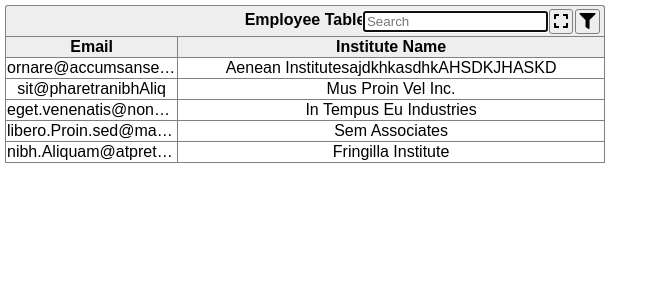
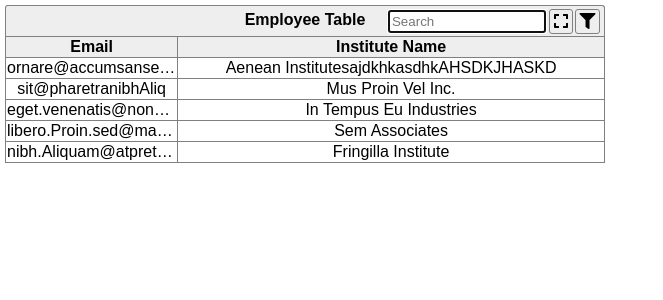
Before and after one commit to yoursmukund/react-table, a React (Create React App) app: page / in a window 1280 px wide. Both pictures are taken after a click on the element 533 px from the left and 21 px from the top of the page. Shown: the top 300 px of the page, without its empty margins (0-663 px from the left). Built offline with nearby package versions, Linux system fonts and the light colour scheme.

Commit message:
Local search feature

```diff
--- a/src/App.js
+++ b/src/App.js
@@ -3,21 +3,18 @@ import logo from './logo.svg';
 import './App.css';
 import Rows from './Rows';
 import TableOptions from './TableOptions/TableOptions';
+import data from './data/data';
 
 class App extends Component {
   constructor(props) {
     super(props);
     this.state = {
       defaultColor: 'white',
-      columns: [{ fname: 'Email', lname: 'Institute Name' }],
-      rows: [
-        { fname: 'ornare@accumsansed.edu', lname: 'Aenean InstitutesajdkhkasdhkAHSDKJHASKD' },
-        { fname: 'sit@pharetranibhAliq', lname: 'Mus Proin Vel Inc.' },
-        { fname: 'eget.venenatis@nonummy.org', lname: 'In Tempus Eu Industries' },
-        { fname: 'libero.Proin.sed@magnaetipsum.org', lname: 'Sem Associates' },
-        { fname: 'nibh.Aliquam@atpretium.edu', lname: 'Fringilla Institute' }]
+      columns: data.columns,
+      rows: data.rows
     }
     this.sortCallback = this.sortCallback.bind(this);
+    this.searchCallBack = this.searchCallBack.bind(this);
   }
 
   sortCallback(columnName, ascOrder) {
@@ -40,13 +37,25 @@ class App extends Component {
     });
   }
 
+  searchCallBack(searchString){
+    let rows = data.rows;
+    let filteredRows = rows.filter((row) => {
+      for(let index in row){
+        if(row[index].indexOf(searchString)!==-1){
+          return row;
+        }
+      }
+    });
+    this.setState({rows: filteredRows});
+  }
+
   render() {
     return (
       <div className="wrapper">
         <div className="table-header" style={{ width: 598 }}>
           <div className="table-name"></div>
           <div className="table-name"><b>Employee Table</b></div>
-          <TableOptions options={{ fullScreen: true, filter: true, search: true }} />
+          <TableOptions options={{ fullScreen: true, filter: true, search: true, searchCallback: this.searchCallBack }}/>
         </div>
         <table className="table" style={{ width: 600 }}>
           <thead>
--- a/src/TableOptions/TableOptions.js
+++ b/src/TableOptions/TableOptions.js
@@ -15,7 +15,7 @@ class TableOptions extends Component {
     }
 
     render() {
-        let { fullScreen, filter, search } = this.props.options;
+        let { fullScreen, filter, search, searchCallback } = this.props.options;
         return (
             <div className="table-options-wrapper">
                 {(search && !this.state.openSearchBox) ?
@@ -27,7 +27,12 @@ class TableOptions extends Component {
                     </div> : ''}
                 {this.state.openSearchBox ?
                     <div>
-                        <input onBlur={() => { this.openSearchBox() }} autoFocus placeholder="Search"/>
+                        <input
+                        className="search-box"
+                        onBlur={() => { this.openSearchBox() }}
+                        autoFocus
+                        placeholder="Search"
+                        onChange={(e) => {searchCallback(e.target.value)}}/>
                     </div> : ''}
                 {fullScreen ? <div className="option-block">
                     <i className="fas fa-expand"></i>
--- /dev/null
+++ b/src/data/data.js
@@ -0,0 +1,11 @@
+let data = {
+    columns: [{ fname: 'Email', lname: 'Institute Name' }],
+    rows: [
+        { fname: 'ornare@accumsansed.edu', lname: 'Aenean InstitutesajdkhkasdhkAHSDKJHASKD' },
+        { fname: 'sit@pharetranibhAliq', lname: 'Mus Proin Vel Inc.' },
+        { fname: 'eget.venenatis@nonummy.org', lname: 'In Tempus Eu Industries' },
+        { fname: 'libero.Proin.sed@magnaetipsum.org', lname: 'Sem Associates' },
+        { fname: 'nibh.Aliquam@atpretium.edu', lname: 'Fringilla Institute' }]
+}
+
+export default data;
--- a/src/index.css
+++ b/src/index.css
@@ -74,3 +74,9 @@ body {
   margin: 1px;
   border-radius: 3px;
 }
+
+.search-box{
+  margin-right: 2px;
+  padding: 2px;
+  width: 150px;
+}
```
